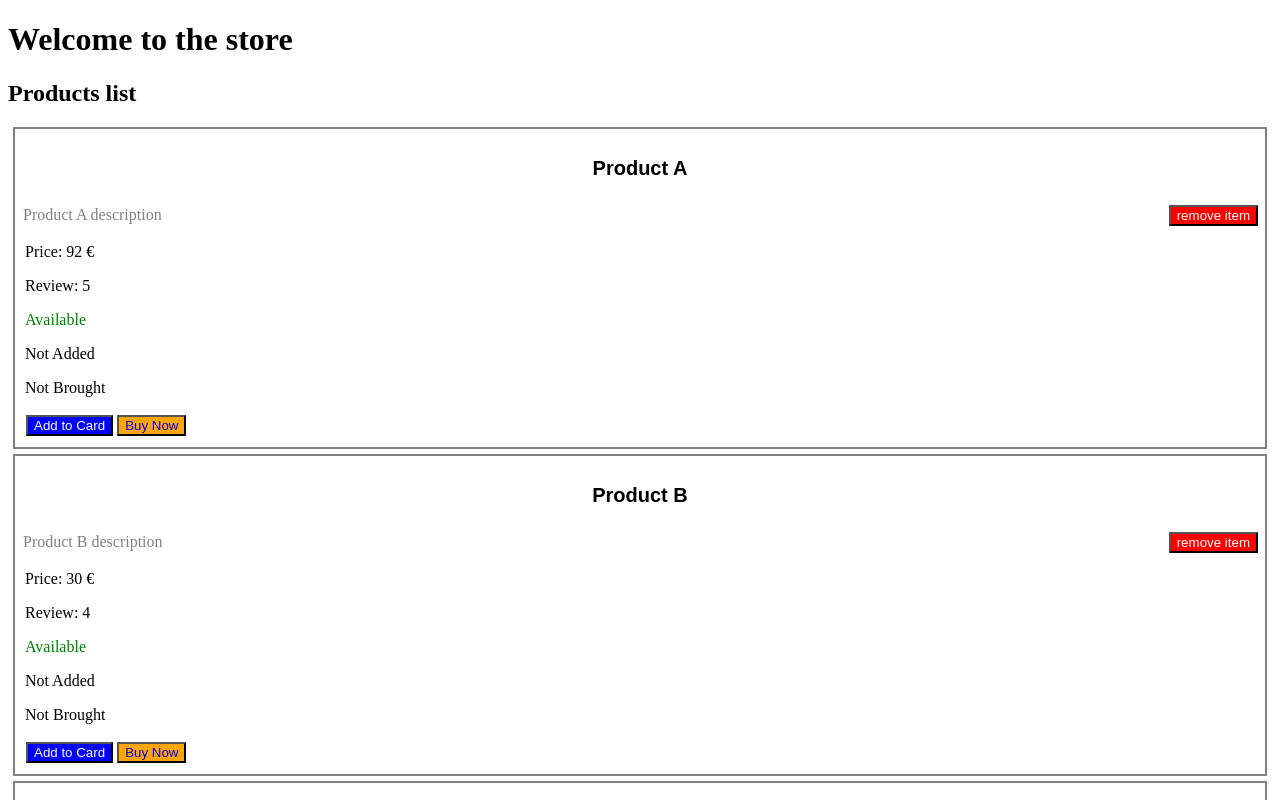
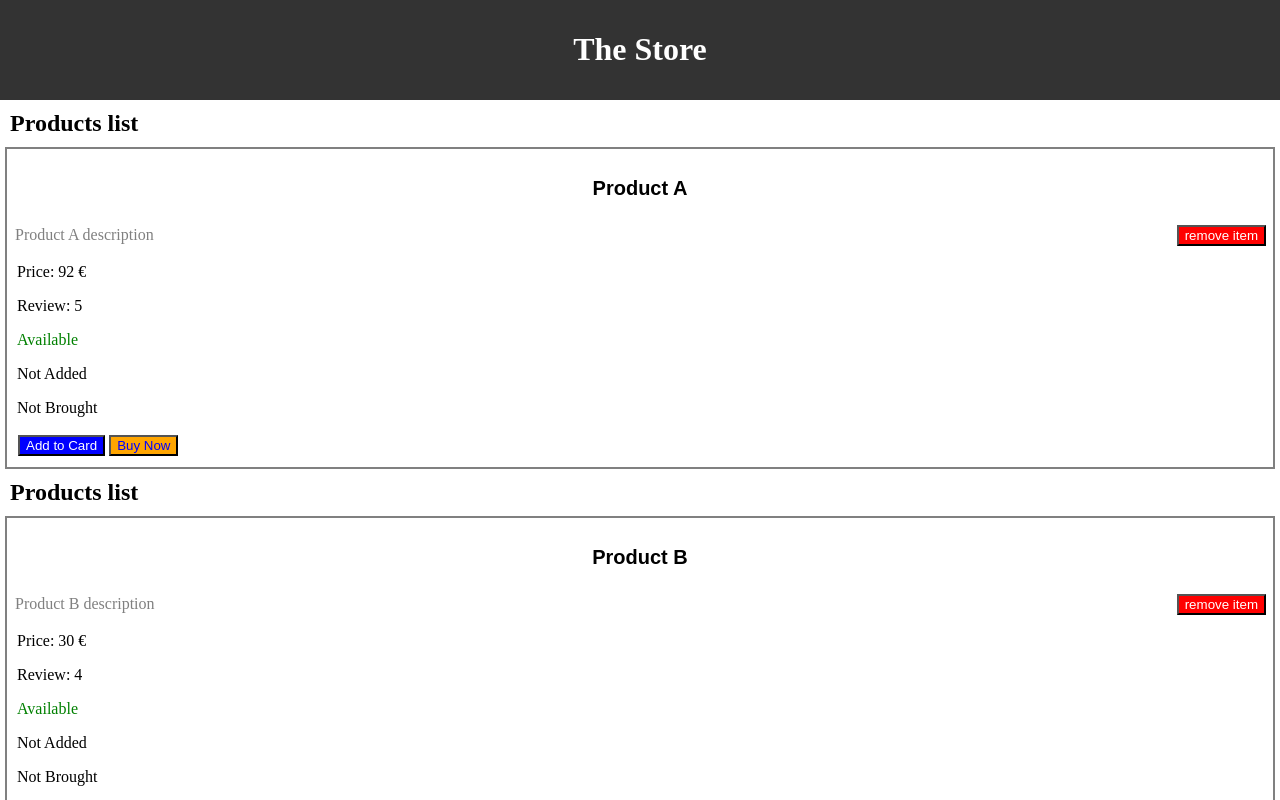
Before and after one commit to medaimane/react.js-crash-course, a React (Create React App) app: page / in a window 1280 px wide. Shown: the top 800 px of the page. Built offline with nearby package versions, Linux system fonts and the light colour scheme.

Commit message:
feat: add header with more styles

```diff
--- /dev/null
+++ b/src/components/app/App.css
@@ -0,0 +1,5 @@
+html,
+body {
+    margin: 0;
+    border: 0;
+}
--- a/src/components/app/App.js
+++ b/src/components/app/App.js
@@ -1,5 +1,7 @@
-import React, {Component} from 'react';
+import React, {Component, Fragment} from 'react';
 import ProductsList from '../products-list/ProductsList';
+import Header from "../layouts/Header";
+import './App.css';
 
 class App extends Component {
     state = {
@@ -97,20 +99,17 @@ class App extends Component {
      */
     render() {
         return (
-            <main>
-                <header>
-                    <h1>Welcome to the store</h1>
-                </header>
-                <div>
-                    <h2>Products list</h2>
+            <Fragment>
+                <Header />
+                <Fragment>
                     <ProductsList
                         products={this.state.products}
                         addToCard={this.addToCard}
                         buyNow={this.buyNow}
                         removeProduct={this.removeProduct}
                     />
-                </div>
-            </main>
+                </Fragment>
+            </Fragment>
         );
     }
 }
--- /dev/null
+++ b/src/components/layouts/Header.js
@@ -0,0 +1,20 @@
+import React from 'react';
+
+function Header() {
+    return  (
+        <header style={style.header}>
+            <h1>The Store</h1>
+        </header>
+    );
+}
+
+const style = {
+    header: {
+        backgroundColor: '#333',
+        color: '#fff',
+        padding: '10px',
+        textAlign: 'center'
+    }
+};
+
+export default Header;
--- a/src/components/products-list/ProductsList.js
+++ b/src/components/products-list/ProductsList.js
@@ -1,4 +1,4 @@
-import React, {Component} from 'react';
+import React, {Component, Fragment} from 'react';
 import ProductItem from '../product-item/ProductItem';
 import PropTypes from 'prop-types';
 
@@ -6,13 +6,16 @@ class ProductsList extends Component {
     render() {
         return this.props.products.map(
             (product) => (
-                <ProductItem
-                    key={product.id}
-                    product={product}
-                    addToCard={this.props.addToCard.bind(this)}
-                    buyNow={this.props.buyNow.bind(this)}
-                    removeProduct={this.props.removeProduct.bind(this)}
-                />
+                <Fragment>
+                    <h2 style={style}>Products list</h2>
+                    <ProductItem
+                        key={product.id}
+                        product={product}
+                        addToCard={this.props.addToCard}
+                        buyNow={this.props.buyNow}
+                        removeProduct={this.props.removeProduct}
+                    />
+                </Fragment>
             ));
     }
 }
@@ -26,4 +29,9 @@ ProductsList.propTypes = {
     products: PropTypes.array.isRequired
 };
 
+const style = {
+    margin: '5px',
+    padding: '5px'
+};
+
 export default ProductsList;
```
